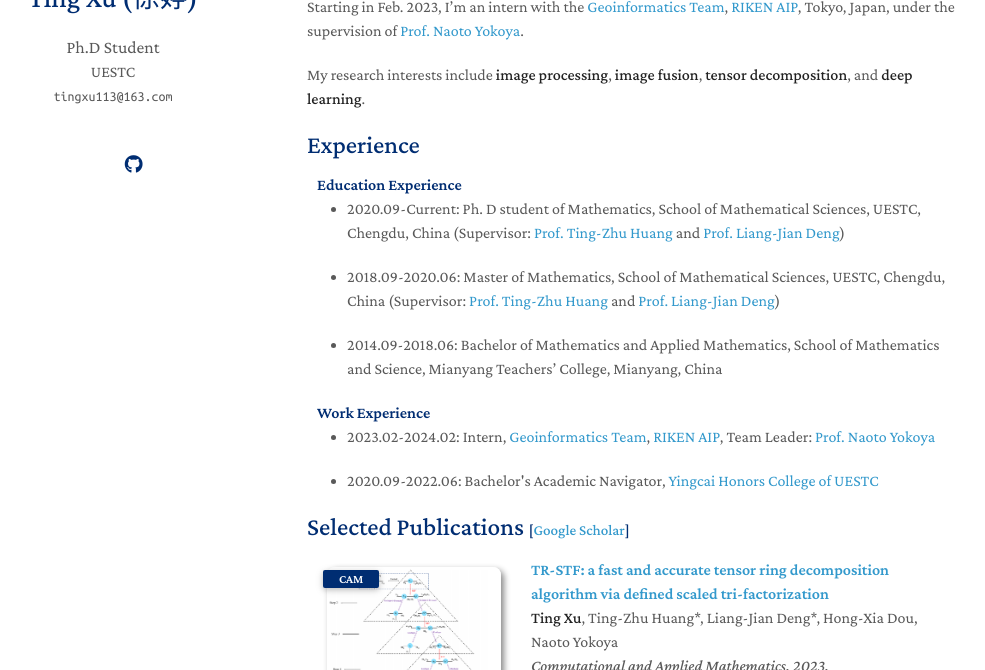
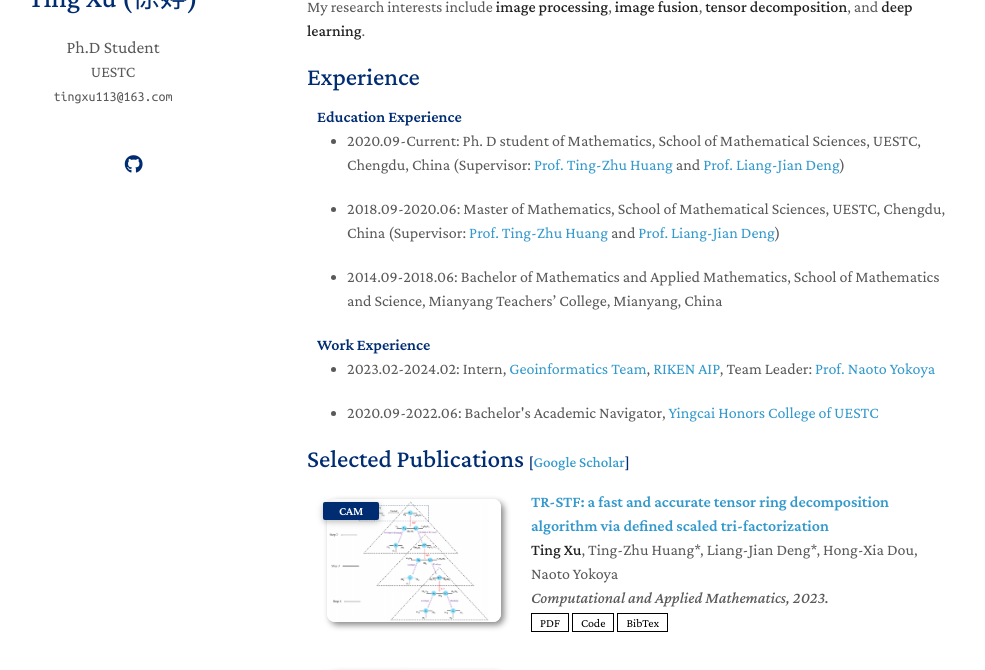
Before and after one commit to tingxu113/tingxu113.github.io, a Jekyll site: the page built from index.md, in a window 1280 px wide and 900 px high, cut to the strip 230-900 px from the top of the window. Shown: the whole strip, without its empty margins (163-1148 px from the left). Built offline with Jekyll 4.4.1, drawn with Linux system fonts in a browser that asks for light colours; nearby versions of some CDN libraries; a style sheet for code colours, icons or effects is not loaded; our own code applies the rules of GitHub Pages for plain Markdown files.

Commit message:
Update index.md

```diff
--- a/index.md
+++ b/index.md
@@ -5,8 +5,6 @@ layout: homepage
 ## About Me
 
 I'm pursuing the Ph.D degree in Mathematics with the [School of Mathematical Sciences](https://www.math.uestc.edu.cn/), [University of Electronic Science and Technology of China (UESTC)](https://www.uestc.edu.cn/), Chengdu, China, under the supervision of [Prof. Ting-Zhu Huang](https://www.math.uestc.edu.cn/info/1081/2041.htm) and [Prof. Liang-Jian Deng](https://liangjiandeng.github.io/).
-
-Starting in Feb. 2023, I'm an intern with the [Geoinformatics Team](https://geoinformatics2018.com/), [RIKEN AIP](https://www.riken.jp/en/research/labs/aip/), Tokyo, Japan, under the supervision of [Prof. Naoto Yokoya](https://naotoyokoya.com/).
 
 My research interests include **image processing**, **image fusion**, **tensor decomposition**, and **deep learning**.
 
```
